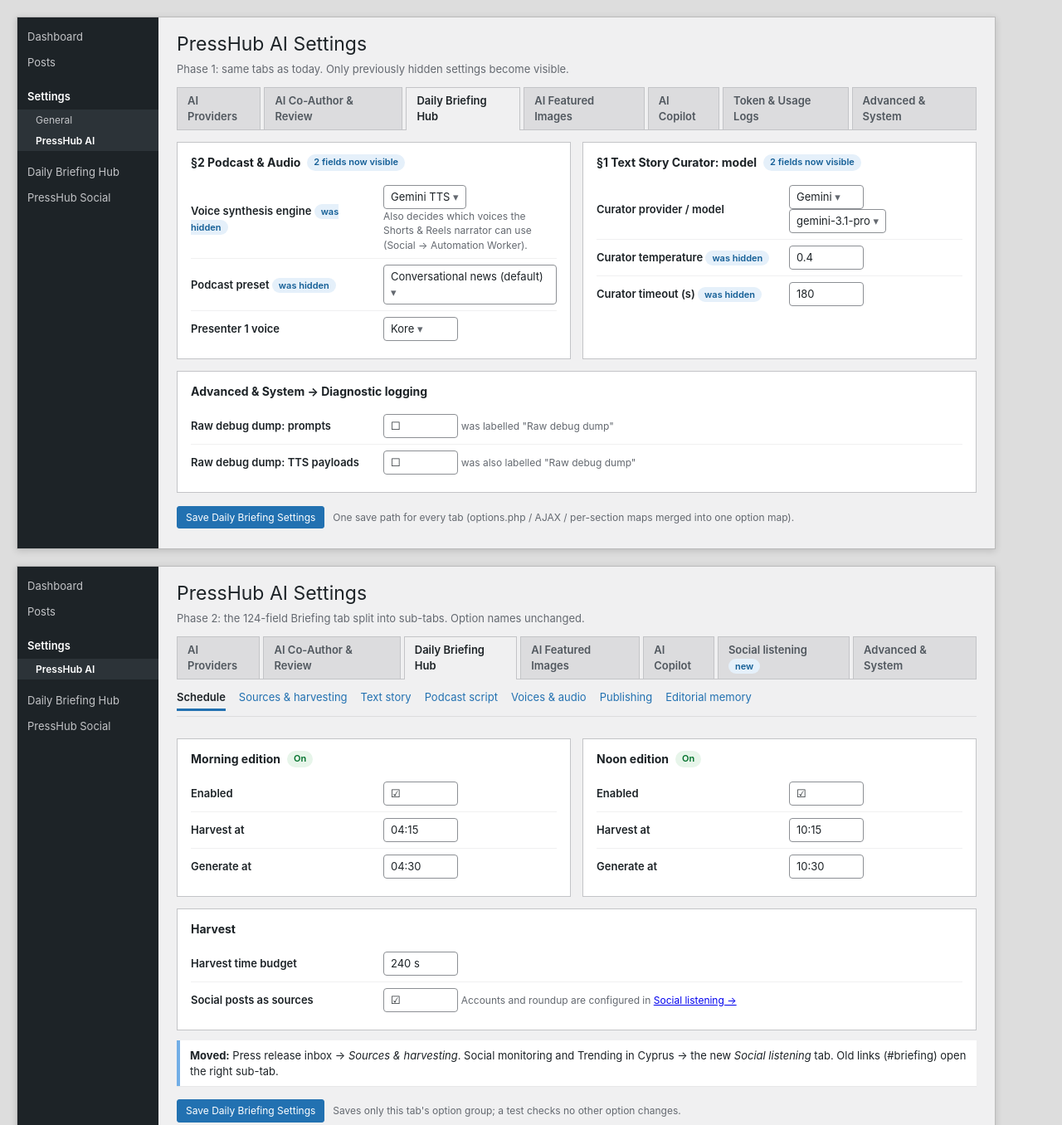
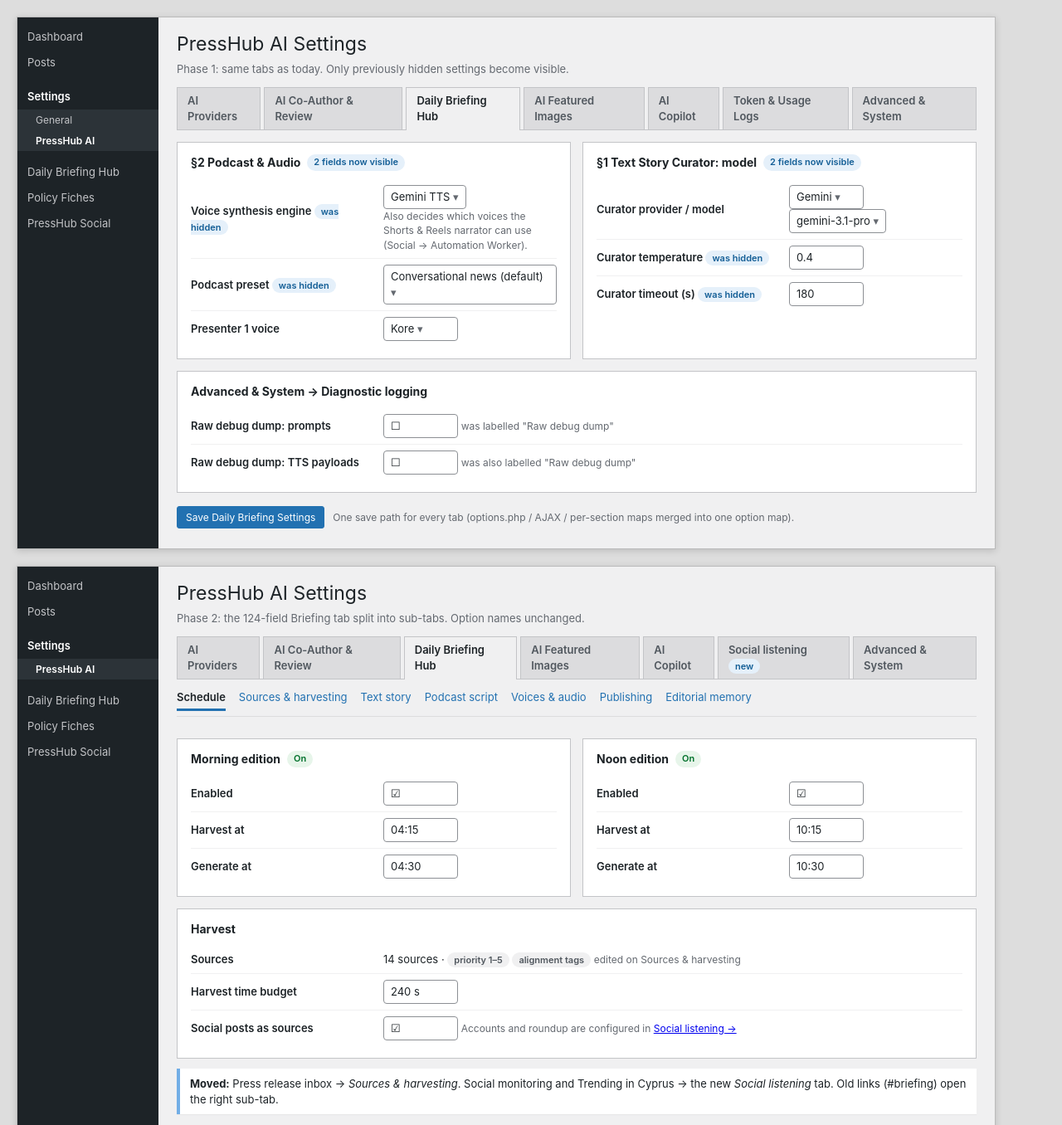
Before and after one commit to eeftychiou/presshub, a plain HTML site: page docs/settings-overhaul/mockups/mockups.html in a window 1280 px wide. Shown: the top 1356 px of the page at 83% size. Drawn offline with Linux system fonts and the light colour scheme.

Commit message:
docs(settings): update overhaul mockups for the Policy Fiches pages
Co-Authored-By: Claude Opus 5.5 <noreply@anthropic.com>
Claude-Session: https://claude.ai/code/session_013L9h76MmkfmFz1rkbvCuzK

```diff
--- a/docs/settings-overhaul/mockups/mockups.html
+++ b/docs/settings-overhaul/mockups/mockups.html
@@ -40,7 +40,7 @@ th{font-size:12px;color:#50575e;background:#f6f7f7}
 
 <!-- 1. Phase 1: hidden settings surfaced -->
 <div class="screen" id="p1">
- <div class="side"><div>Dashboard</div><div>Posts</div><div class="gap"></div><div class="top">Settings</div><div class="sub">General</div><div class="sub cur">PressHub AI</div><div class="gap"></div><div>Daily Briefing Hub</div><div>PressHub Social</div></div>
+ <div class="side"><div>Dashboard</div><div>Posts</div><div class="gap"></div><div class="top">Settings</div><div class="sub">General</div><div class="sub cur">PressHub AI</div><div class="gap"></div><div>Daily Briefing Hub</div><div>Policy Fiches</div><div>PressHub Social</div></div>
  <div class="main"><h1>PressHub AI Settings</h1><div class="crumb">Phase 1: same tabs as today. Only previously hidden settings become visible.</div>
  <div class="tabs"><div class="tab">AI Providers</div><div class="tab">AI Co-Author &amp; Review</div><div class="tab on">Daily Briefing Hub</div><div class="tab">AI Featured Images</div><div class="tab">AI Copilot</div><div class="tab">Token &amp; Usage Logs</div><div class="tab">Advanced &amp; System</div></div>
  <div class="two">
@@ -63,7 +63,7 @@ th{font-size:12px;color:#50575e;background:#f6f7f7}
 
 <!-- 2. Phase 2: briefing sub-tabs -->
 <div class="screen" id="p2-briefing">
- <div class="side"><div>Dashboard</div><div>Posts</div><div class="gap"></div><div class="top">Settings</div><div class="sub cur">PressHub AI</div><div class="gap"></div><div>Daily Briefing Hub</div><div>PressHub Social</div></div>
+ <div class="side"><div>Dashboard</div><div>Posts</div><div class="gap"></div><div class="top">Settings</div><div class="sub cur">PressHub AI</div><div class="gap"></div><div>Daily Briefing Hub</div><div>Policy Fiches</div><div>PressHub Social</div></div>
  <div class="main"><h1>PressHub AI Settings</h1><div class="crumb">Phase 2: the 124-field Briefing tab split into sub-tabs. Option names unchanged.</div>
  <div class="tabs"><div class="tab">AI Providers</div><div class="tab">AI Co-Author &amp; Review</div><div class="tab on">Daily Briefing Hub</div><div class="tab">AI Featured Images</div><div class="tab">AI Copilot</div><div class="tab">Social listening <span class="pill new">new</span></div><div class="tab">Advanced &amp; System</div></div>
  <div class="subtabs"><span class="on">Schedule</span><span>Sources &amp; harvesting</span><span>Text story</span><span>Podcast script</span><span>Voices &amp; audio</span><span>Publishing</span><span>Editorial memory</span></div>
@@ -78,7 +78,7 @@ th{font-size:12px;color:#50575e;background:#f6f7f7}
    <div class="row"><label>Generate at</label><div><span class="in">10:30</span></div></div></div>
  </div>
  <div class="card"><h2>Harvest</h2>
-  <div class="row"><label>Harvest time budget</label><div><span class="in">240 s</span></div></div>
+  <div class="row"><label>Sources</label><div>14 sources · <span class="pill grey">priority 1–5</span> <span class="pill grey">alignment tags</span> <span class="hint">edited on Sources &amp; harvesting</span></div></div><div class="row"><label>Harvest time budget</label><div><span class="in">240 s</span></div></div>
   <div class="row"><label>Social posts as sources</label><div><span class="in">☑</span> <span class="hint">Accounts and roundup are configured in <a href="#">Social listening →</a></span></div></div></div>
  <div class="notice info"><b>Moved:</b> Press release inbox → <i>Sources &amp; harvesting</i>. Social monitoring and Trending in Cyprus → the new <i>Social listening</i> tab. Old links (#briefing) open the right sub-tab.</div>
  <div class="save"><span class="btn p">Save Daily Briefing Settings</span><span class="hint">Saves only this tab's option group; a test checks no other option changes.</span></div>
@@ -110,7 +110,7 @@ th{font-size:12px;color:#50575e;background:#f6f7f7}
 
 <!-- 4. Phase 3: one menu + connections -->
 <div class="screen" id="p3-connections">
- <div class="side"><div>Dashboard</div><div>Posts</div><div class="gap"></div><div class="top cur">PressHub</div><div class="sub">Daily Briefing Hub</div><div class="sub">Generation records</div><div class="sub">Memory</div><div class="sub">Social Queue</div><div class="sub cur">Settings</div><div class="sub">Presets</div><div class="gap"></div><div>Settings</div></div>
+ <div class="side"><div>Dashboard</div><div>Posts</div><div class="gap"></div><div class="top cur">PressHub</div><div class="sub">Daily Briefing Hub</div><div class="sub">Generation records</div><div class="sub">Memory</div><div class="sub">Editorial agenda</div><div class="sub">Policies</div><div class="sub">People</div><div class="sub">Social Queue</div><div class="sub cur">Settings</div><div class="sub">Presets</div><div class="gap"></div><div>Settings</div></div>
  <div class="main"><h1>PressHub Settings</h1><div class="crumb">Phase 3: one menu, one settings page. Connections holds every key and account.</div>
  <div class="tabs"><div class="tab on">Connections</div><div class="tab">AI models</div><div class="tab">Editorial</div><div class="tab">Daily Briefing</div><div class="tab">Featured images</div><div class="tab">Social publishing</div><div class="tab">Social listening</div><div class="tab">Site &amp; system</div></div>
  <div class="card"><h2>AI providers</h2>
@@ -142,7 +142,7 @@ th{font-size:12px;color:#50575e;background:#f6f7f7}
 
 <!-- 5. Phase 4: AI models routing table -->
 <div class="screen" id="p4-models">
- <div class="side"><div>Dashboard</div><div class="gap"></div><div class="top cur">PressHub</div><div class="sub">Daily Briefing Hub</div><div class="sub">Social Queue</div><div class="sub cur">Settings</div><div class="gap"></div><div>Settings</div></div>
+ <div class="side"><div>Dashboard</div><div class="gap"></div><div class="top cur">PressHub</div><div class="sub">Daily Briefing Hub</div><div class="sub">Memory · Agenda · Policies · People</div><div class="sub">Social Queue</div><div class="sub cur">Settings</div><div class="gap"></div><div>Settings</div></div>
  <div class="main"><h1>PressHub Settings</h1><div class="crumb">Phase 4: one table answers "which model does what". Replaces 7 duplicated model blocks.</div>
  <div class="tabs"><div class="tab">Connections</div><div class="tab on">AI models</div><div class="tab">Editorial</div><div class="tab">Daily Briefing</div><div class="tab">Featured images</div><div class="tab">Social publishing</div><div class="tab">Social listening</div><div class="tab">Site &amp; system</div></div>
  <div class="card"><h2>Default provider</h2><div class="row"><label>Used when a task says "Default"</label><div><span class="in sel">Gemini</span> <span class="in sel">gemini-3.1-flash</span></div></div></div>
```
Also changed, not shown: docs/settings-overhaul/mockups/p1.png, docs/settings-overhaul/mockups/p2-briefing.png, docs/settings-overhaul/mockups/p2-shorts.png, docs/settings-overhaul/mockups/p3-connections.png, docs/settings-overhaul/mockups/p4-models.png, docs/settings-overhaul/mockups/p5-migration.png.
